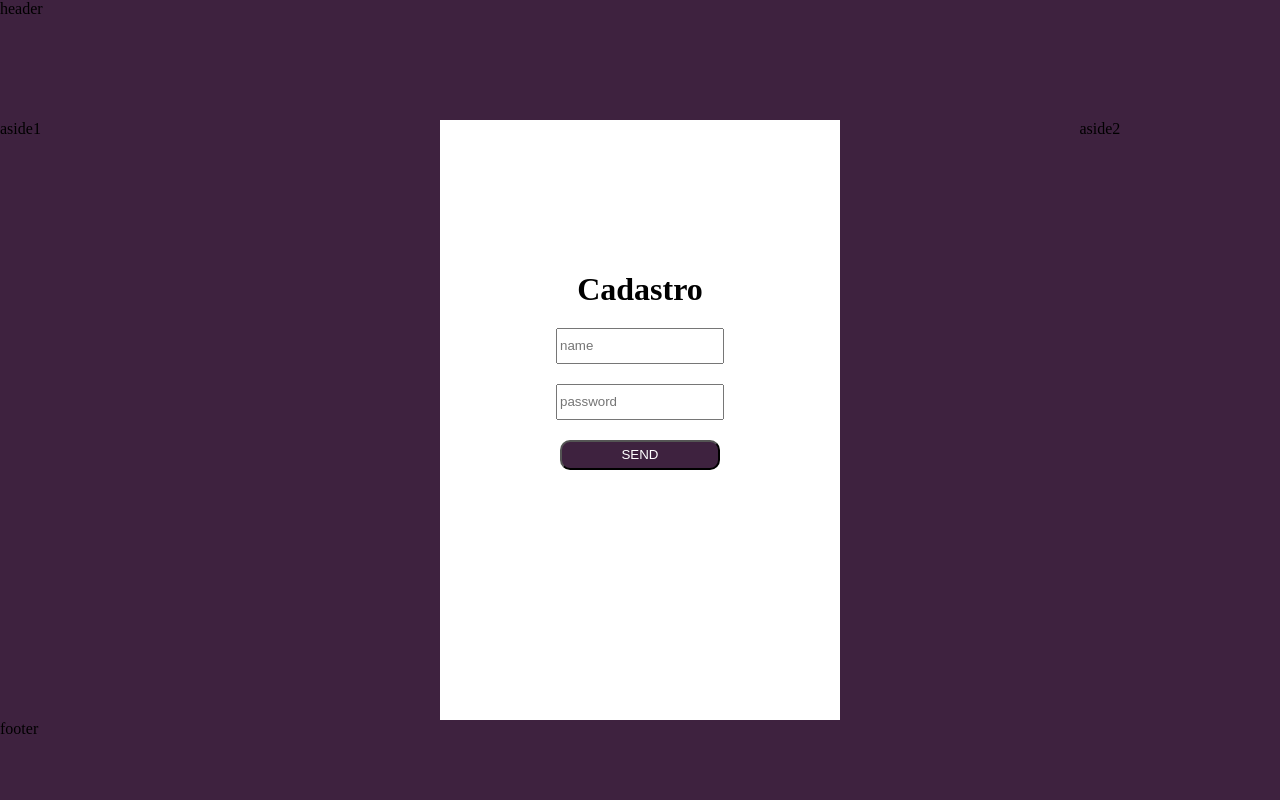
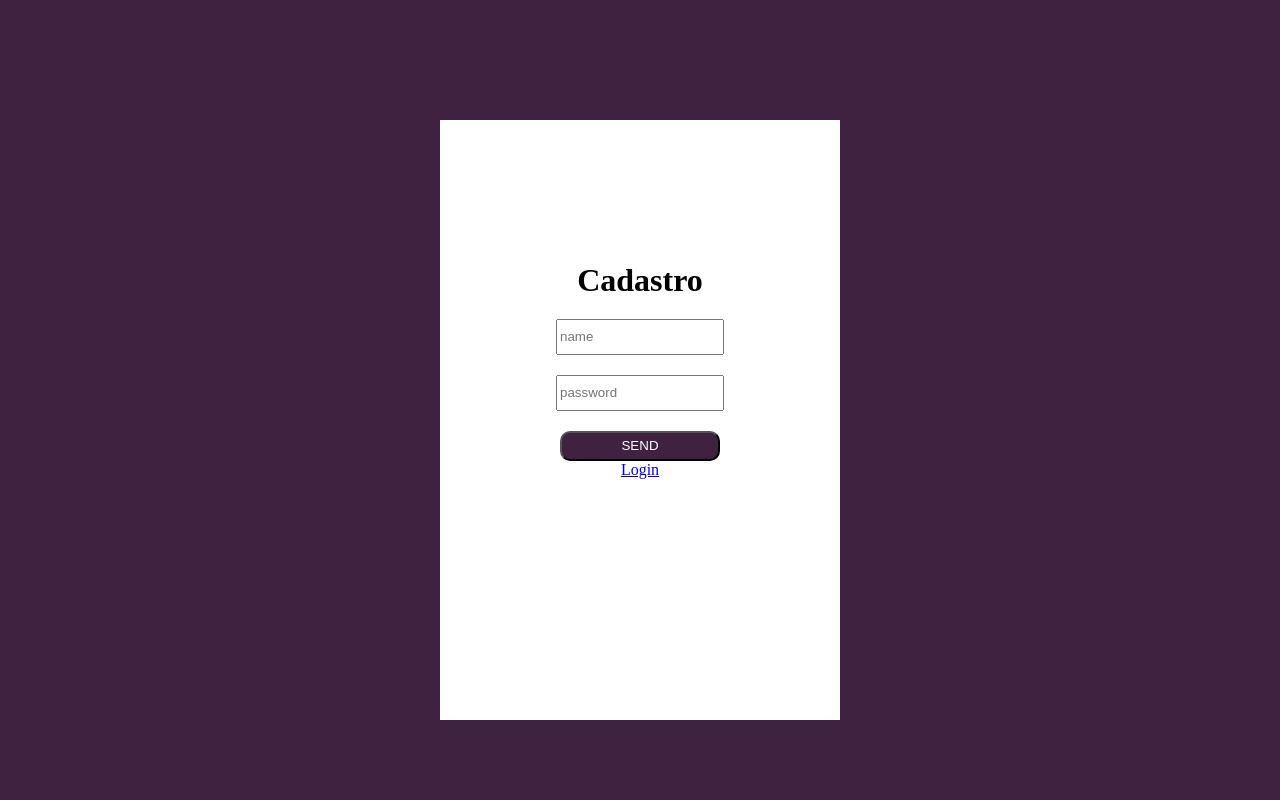
Before and after one commit to Aubert-co/Login-, a website: page view/cadastro.html in a window 1280 px wide. Drawn offline with Linux system fonts and the light colour scheme.

Commit message:
Update cadastro.html

```diff
--- a/view/cadastro.html
+++ b/view/cadastro.html
@@ -8,11 +8,12 @@
 </head>
 <body>
     <div class="container">
-        <div class="header">header</div>
+
         <div class="main">
 
         <div  class="post">
             <div class="errs"></div>
+
             <div class="Inputs">
                 <h1>Cadastro</h1>
                 <input type="text" class="name" placeholder="name"  required>
@@ -22,13 +23,13 @@
                 <button type="submit" class="btn">
                     Send
                 </button>
+                <a href="login.html">Login</a>
             </div>
 
-            </div>
+
+
         </div>
-    <div class="aside1">aside1</div>
-    <div class="aside2">aside2</div>
-    <div class="footer">footer</div>
+
 </body>
 <script src="./public/js/cadastro.js"></script>
 </html>
```
